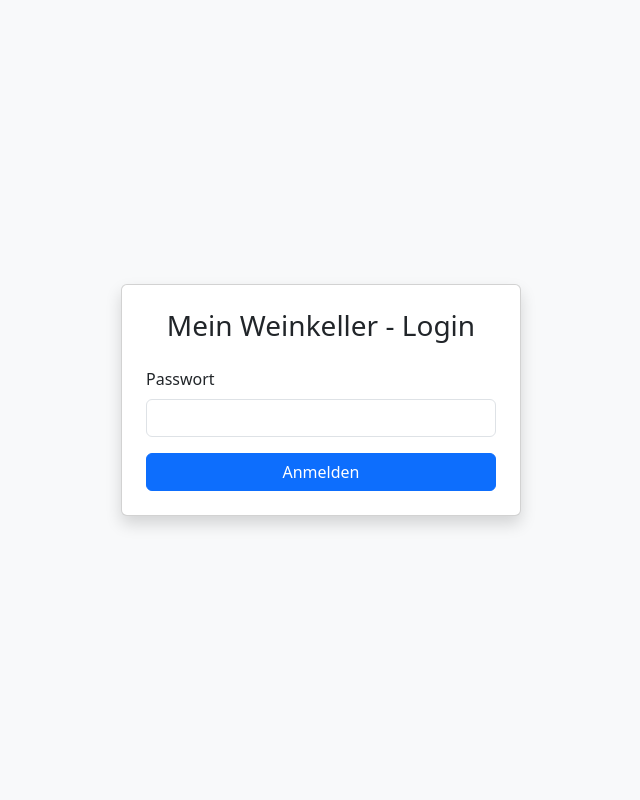
After one commit to DG1001/MeinWeinkeller, a Flask app: page /login in a window 1280 px wide. The commit adds this page. Shown: the whole page, without its empty margins (319-959 px from the left). Run offline with Flask 3, Linux system fonts and the light colour scheme.

Commit message:
feat: add simple password authentication

```diff
--- a/app.py
+++ b/app.py
@@ -1,5 +1,5 @@
 import sqlite3
-from flask import Flask, render_template, request, redirect, url_for, flash
+from flask import Flask, render_template, request, redirect, url_for, flash, session
 from datetime import datetime
 import os
 import base64
@@ -12,6 +12,7 @@ app.config['SECRET_KEY'] = 'ihre_geheime_schluesselzeichenfolge'
 app.config['UPLOAD_FOLDER'] = 'static/uploads'
 app.config['ALLOWED_EXTENSIONS'] = {'png', 'jpg', 'jpeg', 'gif'}
 app.config['OPENAI_API_KEY'] = os.environ.get('OPENAI_API_KEY')
+app.config['APP_PASSWORD'] = os.environ.get('APP_PASSWORD') # Passwort für die App
 
 # Initialize OpenAI client
 if app.config['OPENAI_API_KEY']:
@@ -28,6 +29,32 @@ def get_db_connection():
     conn = sqlite3.connect('weinkeller.db')
     conn.row_factory = sqlite3.Row
     return conn
+
+@app.route('/login', methods=['GET', 'POST'])
+def login():
+    if request.method == 'POST':
+        password = request.form.get('password')
+        if password and app.config['APP_PASSWORD'] and password == app.config['APP_PASSWORD']:
+            session['logged_in'] = True
+            session.permanent = True # Session bleibt über Browser-Schließung hinaus bestehen (abhängig von app.permanent_session_lifetime)
+            flash('Erfolgreich angemeldet!', 'success')
+            next_url = request.args.get('next')
+            return redirect(next_url or url_for('index'))
+        else:
+            flash('Falsches Passwort.', 'danger')
+    return render_template('login.html')
+
+@app.route('/logout')
+def logout():
+    session.pop('logged_in', None)
+    flash('Erfolgreich abgemeldet.', 'info')
+    return redirect(url_for('login'))
+
+@app.before_request
+def require_login():
+    if not session.get('logged_in') and \
+       request.endpoint not in ['login', 'static']:
+        return redirect(url_for('login', next=request.url))
 
 @app.context_processor
 def inject_now():
--- /dev/null
+++ b/templates/login.html
@@ -0,0 +1,51 @@
+<!DOCTYPE html>
+<html lang="de">
+<head>
+    <meta charset="UTF-8">
+    <meta name="viewport" content="width=device-width, initial-scale=1.0">
+    <title>Login - Mein Weinkeller</title>
+    <link href="https://cdn.jsdelivr.net/npm/bootstrap@5.3.0-alpha1/dist/css/bootstrap.min.css" rel="stylesheet">
+    <style>
+        body {
+            display: flex;
+            align-items: center;
+            justify-content: center;
+            min-height: 100vh;
+            background-color: #f8f9fa;
+        }
+        .login-card {
+            width: 100%;
+            max-width: 400px;
+        }
+    </style>
+</head>
+<body>
+    <div class="card login-card shadow">
+        <div class="card-body p-4">
+            <h3 class="card-title text-center mb-4">Mein Weinkeller - Login</h3>
+
+            {% with messages = get_flashed_messages(with_categories=true) %}
+                {% if messages %}
+                    {% for category, message in messages %}
+                        <div class="alert alert-{{ category }} alert-dismissible fade show" role="alert">
+                            {{ message }}
+                            <button type="button" class="btn-close" data-bs-dismiss="alert" aria-label="Close"></button>
+                        </div>
+                    {% endfor %}
+                {% endif %}
+            {% endwith %}
+
+            <form method="post">
+                <div class="mb-3">
+                    <label for="password" class="form-label">Passwort</label>
+                    <input type="password" class="form-control" id="password" name="password" required>
+                </div>
+                <div class="d-grid">
+                    <button type="submit" class="btn btn-primary">Anmelden</button>
+                </div>
+            </form>
+        </div>
+    </div>
+    <script src="https://cdn.jsdelivr.net/npm/bootstrap@5.3.0-alpha1/dist/js/bootstrap.bundle.min.js"></script>
+</body>
+</html>
```
Also changed, not shown: templates/base.html (+7 -0 lines), README.md.
